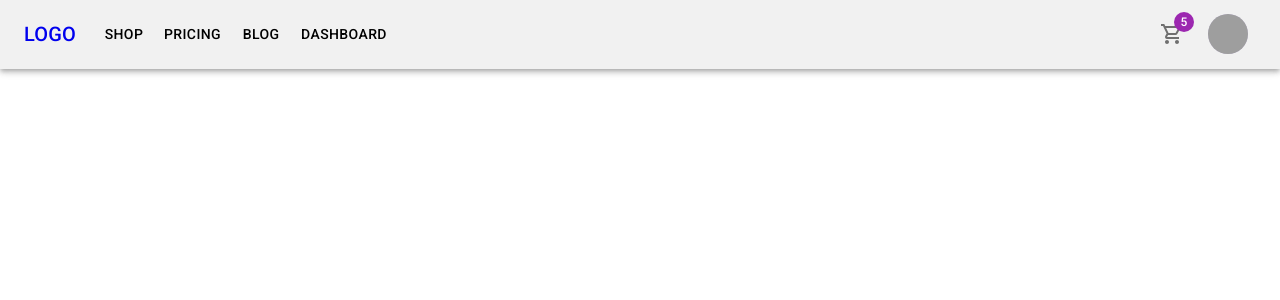
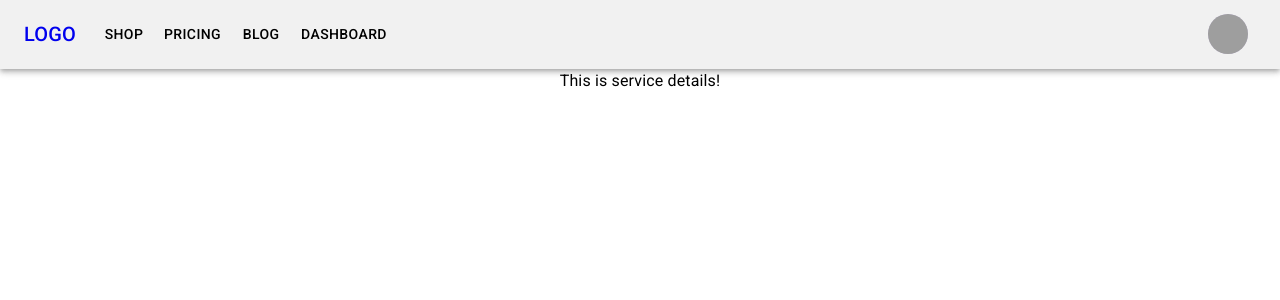
Before and after one commit to nmso2/nms-it, a React (Create React App) app: page /services/0 in a window 1280 px wide. Shown: the top 300 px of the page. Built offline with nearby package versions, Linux system fonts and the light colour scheme; grey boxes are pictures that could not be loaded.

Commit message:
added dynamic routing

```diff
--- a/src/App.js
+++ b/src/App.js
@@ -1,6 +1,7 @@
 import { Routes, Route } from "react-router-dom";
 import "./App.css";
 import Home from "./components/Home/Home/Home";
+import ServiceDetails from "./components/Services/ServiceDetails/ServiceDetails";
 import Header from "./components/Shared/Header/Header";
 
 function App() {
@@ -9,6 +10,7 @@ function App() {
       <Header />
       <Routes>
         <Route path="/" element={<Home />} />
+        <Route path="/services/:serviceId" element={<ServiceDetails />} />
       </Routes>
     </div>
   );
--- a/src/components/Services/Service/Service.js
+++ b/src/components/Services/Service/Service.js
@@ -5,8 +5,9 @@ import CardContent from "@mui/material/CardContent";
 import CardMedia from "@mui/material/CardMedia";
 import Button from "@mui/material/Button";
 import Typography from "@mui/material/Typography";
+import { Link } from "react-router-dom";
 
-const Service = () => {
+const Service = ({ id }) => {
   return (
     <Card sx={{ maxWidth: 310 }}>
       <CardMedia
@@ -26,7 +27,9 @@ const Service = () => {
       </CardContent>
       <CardActions>
         <Button size="small">Share</Button>
-        <Button size="small">Learn More</Button>
+        <Link to={`/services/${id}`} style={{ textDecoration: "none" }}>
+          <Button size="small">Learn More</Button>
+        </Link>
       </CardActions>
     </Card>
   );
--- /dev/null
+++ b/src/components/Services/ServiceDetails/ServiceDetails.js
@@ -0,0 +1,16 @@
+import { Typography } from "@mui/material";
+import { Box } from "@mui/system";
+import React from "react";
+import { useParams } from "react-router-dom";
+
+const ServiceDetails = () => {
+  const params = useParams();
+  console.log(params.serviceId);
+  return (
+    <Box>
+      <Typography>This is service details!</Typography>
+    </Box>
+  );
+};
+
+export default ServiceDetails;
--- a/src/components/Services/Services.js
+++ b/src/components/Services/Services.js
@@ -14,8 +14,8 @@ const Services = () => {
       </Typography>
       <Grid container spacing={2}>
         {[0, 1, 2, 3, 4, 5, 6, 7, 8, 9].map((service) => (
-          <Grid item xs={12} md={4}>
-            <Service />
+          <Grid item xs={12} md={4} key={service}>
+            <Service id={service} />
           </Grid>
         ))}
       </Grid>
--- a/src/components/Shared/Header/Header.js
+++ b/src/components/Shared/Header/Header.js
@@ -158,13 +158,13 @@ const Header = () => {
           </Box>
 
           <Box sx={{ flexGrow: 0 }}>
-            <Tooltip title="Added Products">
+            {/* <Tooltip title="Added Products">
               <Badge badgeContent={5} color="secondary">
                 <IconButton sx={{ p: 0 }}>
                   <ShoppingCartOutlinedIcon />
                 </IconButton>
               </Badge>
-            </Tooltip>
+            </Tooltip> */}
             <Tooltip title="Open settings">
               <IconButton onClick={handleOpenUserMenu} sx={{ ml: { md: 2 } }}>
                 <Avatar
@@ -174,6 +174,7 @@ const Header = () => {
                 />
               </IconButton>
             </Tooltip>
+
             <Menu
               sx={{ mt: "45px" }}
               id="menu-appbar"
```
